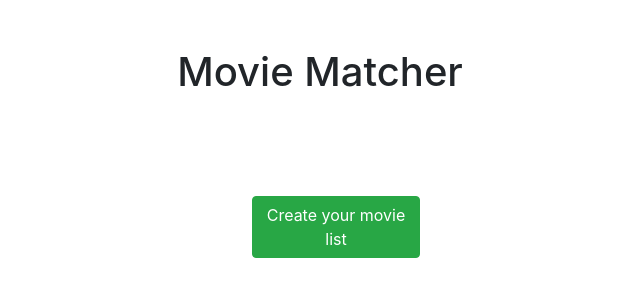
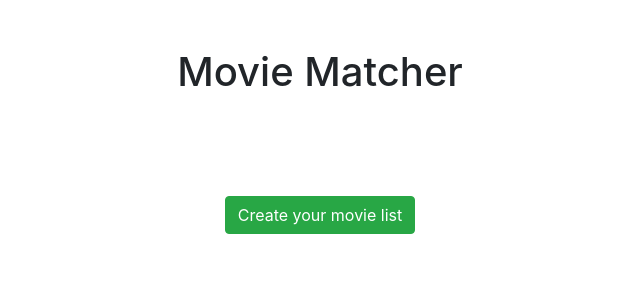
Before and after one commit to nickykitchingman/flickpick, a Flask app: page /matcher in a window 1280 px wide. Shown: the part 64-364 px from the top of the page, without its empty margins (320-960 px from the left). Run offline with Flask 2, Linux system fonts and the light colour scheme; the visitor is signed in with stand-in values (Sample User, id 1); data comes from the database, SQL or seed files in the repository; data that the repository does not hold is empty; parts of the project's set-up code (start-up, migrations or seed data) failed here and were passed over; some libraries are stand-ins or nearby versions.

Commit message:
aligned match button to center

```diff
--- a/app/templates/main/movie_match.html
+++ b/app/templates/main/movie_match.html
@@ -4,18 +4,18 @@
 
 <div class="container-fluid">
     <!-- Title -->
-    <div class="row m-5">
-        <div class="col-12 text-center">
+    <div class="row my-5">
+        <div class="col text-center">
             <h1>{{ title }}</h1>
         </div>
     </div>
 
     <!-- Movie Picking container -->
     <div class="row m-3">
-        <div class="col-12 m-3 p-1">
+        <div class="col m-3 p-1">
             <!-- Start movie list -->
             <div id="movie-picker-btn" class="row p-4">
-                <div class="col-md-2 col-xs-4 mx-auto">
+                <div class="col text-center">
                     <a class="btn btn-success">Create
                         your movie
                         list
@@ -24,7 +24,7 @@
             </div>
             <div id="movie-picker" class="row p-4 d-none">
                 <!-- Movie Pick -->
-                <div class="col-12">
+                <div class="col">
                     <div class="row mb-5">
                         <div class="text-center col-12">
                             <h1 id="movie-name">Name</h1>
```
